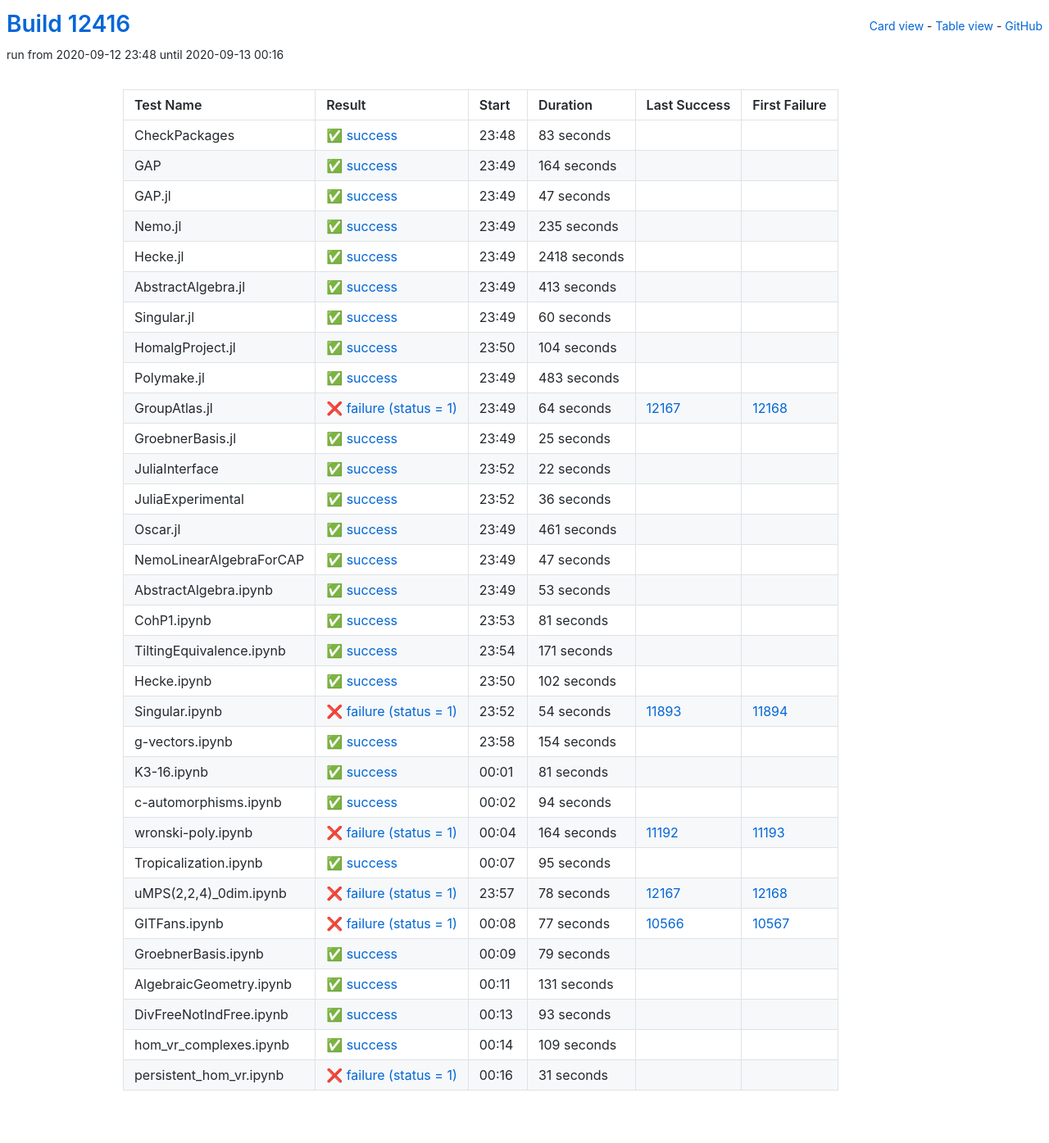
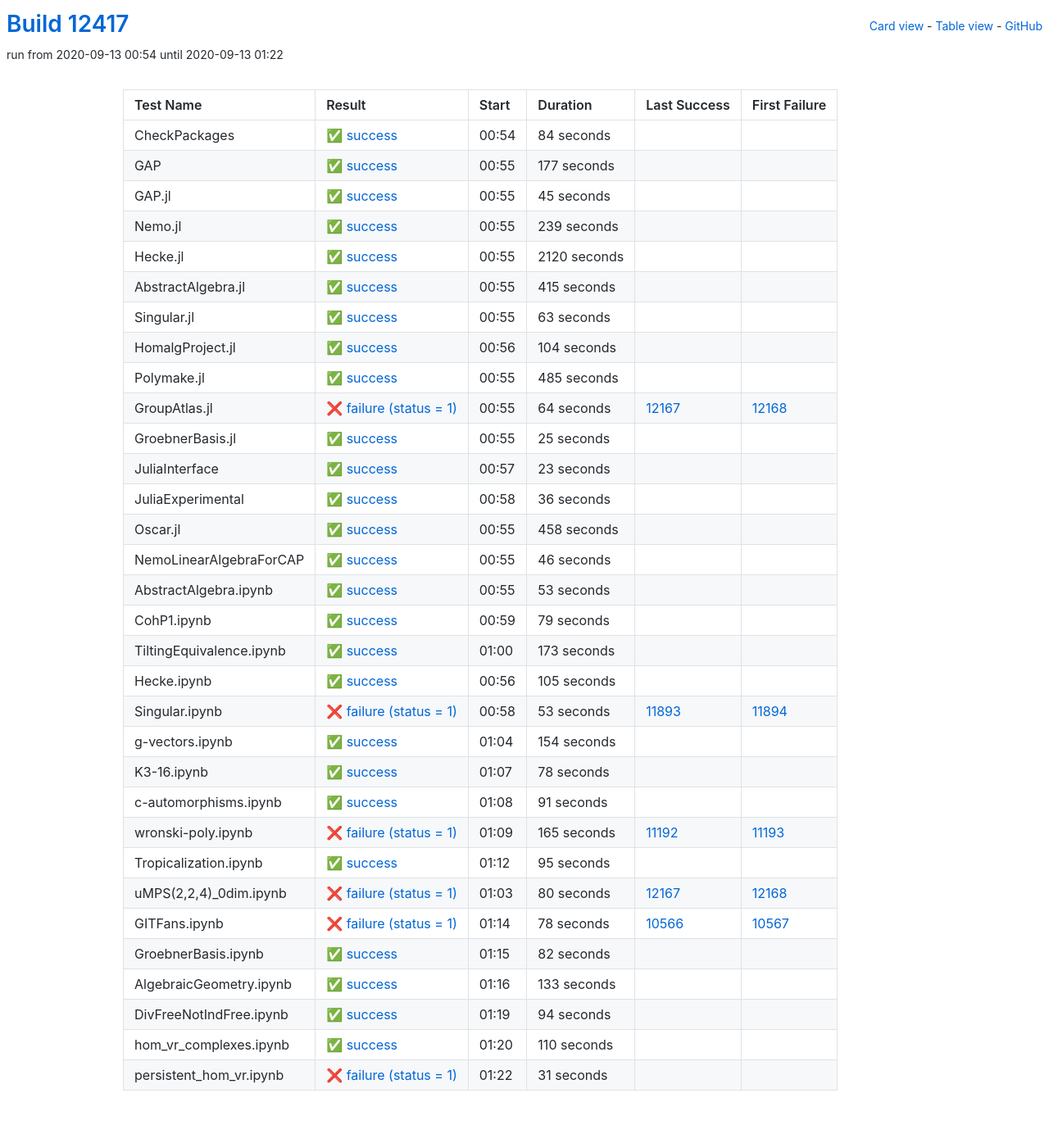
Before and after one commit to oscar-system/oscar-ci-status, a Jekyll site: the page built from table.html, in a window 1280 px wide. Shown: the whole page at 82% size. Built offline with Jekyll 4.4.1, drawn with Linux system fonts in a browser that asks for light colours.

Commit message:
Build #12417

```diff
--- a/_data/ci.yml
+++ b/_data/ci.yml
@@ -1,6 +1,6 @@
 ---
-build: 12416
-build_url: https://oscarci.mathematik.uni-kl.de/job/oscar/12416/
+build: 12417
+build_url: https://oscarci.mathematik.uni-kl.de/job/oscar/12417/
 job: oscar
 organization: oscar-system
 repo: oscar-ci-status
@@ -8,92 +8,92 @@
 tests:
 - name: CheckPackages
   id: checkpackages
-  log: https://oscarci.mathematik.uni-kl.de/job/oscar/12416/artifact/logs/build-12416/CheckPackages.log
-  start: 2020-09-12 23:48
+  log: https://oscarci.mathematik.uni-kl.de/job/oscar/12417/artifact/logs/build-12417/CheckPackages.log
+  start: 2020-09-13 00:54
   success: true
   exitcode: 0
   status: success
-  duration: 83
+  duration: 84
   last_success: false
   last_success_url:
   first_failure: false
   first_failure_url:
 - name: GAP
   id: gap
-  log: https://oscarci.mathematik.uni-kl.de/job/oscar/12416/artifact/logs/build-12416/GAP.log
-  start: 2020-09-12 23:49
+  log: https://oscarci.mathematik.uni-kl.de/job/oscar/12417/artifact/logs/build-12417/GAP.log
+  start: 2020-09-13 00:55
   success: true
   exitcode: 0
   status: success
-  duration: 164
+  duration: 177
   last_success: false
   last_success_url:
   first_failure: false
   first_failure_url:
 - name: GAP.jl
   id: gap-jl
-  log: https://oscarci.mathematik.uni-kl.de/job/oscar/12416/artifact/logs/build-12416/GAP.jl.log
-  start: 2020-09-12 23:49
+  log: https://oscarci.mathematik.uni-kl.de/job/oscar/12417/artifact/logs/build-12417/GAP.jl.log
+  start: 2020-09-13 00:55
   success: true
   exitcode: 0
   status: success
-  duration: 47
+  duration: 45
   last_success: false
   last_success_url:
   first_failure: false
   first_failure_url:
 - name: Nemo.jl
   id: nemo-jl
-  log: https://oscarci.mathematik.uni-kl.de/job/oscar/12416/artifact/logs/build-12416/Nemo.jl.log
-  start: 2020-09-12 23:49
+  log: https://oscarci.mathematik.uni-kl.de/job/oscar/12417/artifact/logs/build-12417/Nemo.jl.log
+  start: 2020-09-13 00:55
   success: true
   exitcode: 0
   status: success
-  duration: 235
+  duration: 239
   last_success: false
   last_success_url:
   first_failure: false
   first_failure_url:
 - name: Hecke.jl
   id: hecke-jl
-  log: https://oscarci.mathematik.uni-kl.de/job/oscar/12416/artifact/logs/build-12416/Hecke.jl.log
-  start: 2020-09-12 23:49
+  log: https://oscarci.mathematik.uni-kl.de/job/oscar/12417/artifact/logs/build-12417/Hecke.jl.log
+  start: 2020-09-13 00:55
   success: true
   exitcode: 0
   status: success
-  duration: 2418
+  duration: 2120
   last_success: false
   last_success_url:
   first_failure: false
   first_failure_url:
 - name: AbstractAlgebra.jl
   id: abstractalgebra-jl
-  log: https://oscarci.mathematik.uni-kl.de/job/oscar/12416/artifact/logs/build-12416/AbstractAlgebra.jl.log
-  start: 2020-09-12 23:49
+  log: https://oscarci.mathematik.uni-kl.de/job/oscar/12417/artifact/logs/build-12417/AbstractAlgebra.jl.log
+  start: 2020-09-13 00:55
   success: true
   exitcode: 0
   status: success
-  duration: 413
+  duration: 415
   last_success: false
   last_success_url:
   first_failure: false
   first_failure_url:
 - name: Singular.jl
   id: singular-jl
-  log: https://oscarci.mathematik.uni-kl.de/job/oscar/12416/artifact/logs/build-12416/Singular.jl.log
-  start: 2020-09-12 23:49
+  log: https://oscarci.mathematik.uni-kl.de/job/oscar/12417/artifact/logs/build-12417/Singular.jl.log
+  start: 2020-09-13 00:55
   success: true
   exitcode: 0
   status: success
-  duration: 60
+  duration: 63
   last_success: false
   last_success_url:
   first_failure: false
   first_failure_url:
 - name: HomalgProject.jl
   id: homalgproject-jl
-  log: https://oscarci.mathematik.uni-kl.de/job/oscar/12416/artifact/logs/build-12416/HomalgProject.jl.log
-  start: 2020-09-12 23:50
+  log: https://oscarci.mathematik.uni-kl.de/job/oscar/12417/artifact/logs/build-12417/HomalgProject.jl.log
+  start: 2020-09-13 00:56
   success: true
   exitcode: 0
   status: success
@@ -104,20 +104,20 @@
   first_failure_url:
 - name: Polymake.jl
   id: polymake-jl
-  log: https://oscarci.mathematik.uni-kl.de/job/oscar/12416/artifact/logs/build-12416/Polymake.jl.log
-  start: 2020-09-12 23:49
+  log: https://oscarci.mathematik.uni-kl.de/job/oscar/12417/artifact/logs/build-12417/Polymake.jl.log
+  start: 2020-09-13 00:55
   success: true
   exitcode: 0
   status: success
-  duration: 483
+  duration: 485
   last_success: false
   last_success_url:
   first_failure: false
   first_failure_url:
 - name: GroupAtlas.jl
   id: groupatlas-jl
-  log: https://oscarci.mathematik.uni-kl.de/job/oscar/12416/artifact/logs/build-12416/GroupAtlas.jl.log
-  start: 2020-09-12 23:49
+  log: https://oscarci.mathematik.uni-kl.de/job/oscar/12417/artifact/logs/build-12417/GroupAtlas.jl.log
+  start: 2020-09-13 00:55
   success: false
   exitcode: 1
   status: failure
@@ -128,8 +128,8 @@
   first_failure_url: https://oscarci.mathematik.uni-kl.de/job/oscar/12168/
 - name: GroebnerBasis.jl
   id: groebnerbasis-jl
-  log: https://oscarci.mathematik.uni-kl.de/job/oscar/12416/artifact/logs/build-12416/GroebnerBasis.jl.log
-  start: 2020-09-12 23:49
+  log: https://oscarci.mathematik.uni-kl.de/job/oscar/12417/artifact/logs/build-12417/GroebnerBasis.jl.log
+  start: 2020-09-13 00:55
   success: true
   exitcode: 0
   status: success
@@ -140,20 +140,20 @@
   first_failure_url:
 - name: JuliaInterface
   id: juliainterface
-  log: https://oscarci.mathematik.uni-kl.de/job/oscar/12416/artifact/logs/build-12416/JuliaInterface.log
-  start: 2020-09-12 23:52
+  log: https://oscarci.mathematik.uni-kl.de/job/oscar/12417/artifact/logs/build-12417/JuliaInterface.log
+  start: 2020-09-13 00:57
   success: true
   exitcode: 0
   status: success
-  duration: 22
+  duration: 23
   last_success: false
   last_success_url:
   first_failure: false
   first_failure_url:
 - name: JuliaExperimental
   id: juliaexperimental
-  log: https://oscarci.mathematik.uni-kl.de/job/oscar/12416/artifact/logs/build-12416/JuliaExperimental.log
-  start: 2020-09-12 23:52
+  log: https://oscarci.mathematik.uni-kl.de/job/oscar/12417/artifact/logs/build-12417/JuliaExperimental.log
+  start: 2020-09-13 00:58
   success: true
   exitcode: 0
   status: success
@@ -164,32 +164,32 @@
   first_failure_url:
 - name: Oscar.jl
   id: oscar-jl
-  log: https://oscarci.mathematik.uni-kl.de/job/oscar/12416/artifact/logs/build-12416/Oscar.jl.log
-  start: 2020-09-12 23:49
+  log: https://oscarci.mathematik.uni-kl.de/job/oscar/12417/artifact/logs/build-12417/Oscar.jl.log
+  start: 2020-09-13 00:55
   success: true
   exitcode: 0
   status: success
-  duration: 461
+  duration: 458
   last_success: false
   last_success_url:
   first_failure: false
   first_failure_url:
 - name: NemoLinearAlgebraForCAP
   id: nemolinearalgebraforcap
-  log: https://oscarci.mathematik.uni-kl.de/job/oscar/12416/artifact/logs/build-12416/NemoLinearAlgebraForCAP.log
-  start: 2020-09-12 23:49
+  log: https://oscarci.mathematik.uni-kl.de/job/oscar/12417/artifact/logs/build-12417/NemoLinearAlgebraForCAP.log
+  start: 2020-09-13 00:55
   success: true
   exitcode: 0
   status: success
-  duration: 47
+  duration: 46
   last_success: false
   last_success_url:
   first_failure: false
   first_failure_url:
 - name: AbstractAlgebra.ipynb
   id: abstractalgebra-ipynb
-  log: https://oscarci.mathematik.uni-kl.de/job/oscar/12416/artifact/logs/build-12416/AbstractAlgebra.ipynb.log
-  start: 2020-09-12 23:49
+  log: https://oscarci.mathematik.uni-kl.de/job/oscar/12417/artifact/logs/build-12417/AbstractAlgebra.ipynb.log
+  start: 2020-09-13 00:55
   success: true
   exitcode: 0
   status: success
@@ -200,56 +200,56 @@
   first_failure_url:
 - name: CohP1.ipynb
   id: cohp1-ipynb
-  log: https://oscarci.mathematik.uni-kl.de/job/oscar/12416/artifact/logs/build-12416/CohP1.ipynb.log
-  start: 2020-09-12 23:53
+  log: https://oscarci.mathematik.uni-kl.de/job/oscar/12417/artifact/logs/build-12417/CohP1.ipynb.log
+  start: 2020-09-13 00:59
   success: true
   exitcode: 0
   status: success
-  duration: 81
+  duration: 79
   last_success: false
   last_success_url:
   first_failure: false
   first_failure_url:
 - name: TiltingEquivalence.ipynb
   id: tiltingequivalence-ipynb
-  log: https://oscarci.mathematik.uni-kl.de/job/oscar/12416/artifact/logs/build-12416/TiltingEquivalence.ipynb.log
-  start: 2020-09-12 23:54
+  log: https://oscarci.mathematik.uni-kl.de/job/oscar/12417/artifact/logs/build-12417/TiltingEquivalence.ipynb.log
+  start: 2020-09-13 01:00
   success: true
   exitcode: 0
   status: success
-  duration: 171
+  duration: 173
   last_success: false
   last_success_url:
   first_failure: false
   first_failure_url:
 - name: Hecke.ipynb
   id: hecke-ipynb
-  log: https://oscarci.mathematik.uni-kl.de/job/oscar/12416/artifact/logs/build-12416/Hecke.ipynb.log
-  start: 2020-09-12 23:50
+  log: https://oscarci.mathematik.uni-kl.de/job/oscar/12417/artifact/logs/build-12417/Hecke.ipynb.log
+  start: 2020-09-13 00:56
   success: true
   exitcode: 0
   status: success
-  duration: 102
+  duration: 105
   last_success: false
   last_success_url:
   first_failure: false
   first_failure_url:
 - name: Singular.ipynb
   id: singular-ipynb
-  log: https://oscarci.mathematik.uni-kl.de/job/oscar/12416/artifact/logs/build-12416/Singular.ipynb.log
-  start: 2020-09-12 23:52
+  log: https://oscarci.mathematik.uni-kl.de/job/oscar/12417/artifact/logs/build-12417/Singular.ipynb.log
+  start: 2020-09-13 00:58
   success: false
   exitcode: 1
   status: failure
-  duration: 54
+  duration: 53
   last_success: 11893
   last_success_url: https://oscarci.mathematik.uni-kl.de/job/oscar/11893/
   first_failure: 11894
   first_failure_url: https://oscarci.mathematik.uni-kl.de/job/oscar/11894/
 - name: g-vectors.ipynb
   id: g-vectors-ipynb
-  log: https://oscarci.mathematik.uni-kl.de/job/oscar/12416/artifact/logs/build-12416/g-vectors.ipynb.log
-  start: 2020-09-12 23:58
+  log: https://oscarci.mathematik.uni-kl.de/job/oscar/12417/artifact/logs/build-12417/g-vectors.ipynb.log
+  start: 2020-09-13 01:04
   success: true
   exitcode: 0
   status: success
@@ -260,44 +260,44 @@
   first_failure_url:
 - name: K3-16.ipynb
   id: k3-16-ipynb
-  log: https://oscarci.mathematik.uni-kl.de/job/oscar/12416/artifact/logs/build-12416/K3-16.ipynb.log
-  start: 2020-09-13 00:01
+  log: https://oscarci.mathematik.uni-kl.de/job/oscar/12417/artifact/logs/build-12417/K3-16.ipynb.log
+  start: 2020-09-13 01:07
   success: true
   exitcode: 0
   status: success
-  duration: 81
+  duration: 78
   last_success: false
   last_success_url:
   first_failure: false
   first_failure_url:
 - name: c-automorphisms.ipynb
   id: c-automorphisms-ipynb
-  log: https://oscarci.mathematik.uni-kl.de/job/oscar/12416/artifact/logs/build-12416/c-automorphisms.ipynb.log
-  start: 2020-09-13 00:02
+  log: https://oscarci.mathematik.uni-kl.de/job/oscar/12417/artifact/logs/build-12417/c-automorphisms.ipynb.log
+  start: 2020-09-13 01:08
   success: true
   exitcode: 0
   status: success
-  duration: 94
+  duration: 91
   last_success: false
   last_success_url:
   first_failure: false
   first_failure_url:
 - name: wronski-poly.ipynb
   id: wronski-poly-ipynb
-  log: https://oscarci.mathematik.uni-kl.de/job/oscar/12416/artifact/logs/build-12416/wronski-poly.ipynb.log
-  start: 2020-09-13 00:04
+  log: https://oscarci.mathematik.uni-kl.de/job/oscar/12417/artifact/logs/build-12417/wronski-poly.ipynb.log
+  start: 2020-09-13 01:09
   success: false
   exitcode: 1
   status: failure
-  duration: 164
+  duration: 165
   last_success: 11192
   last_success_url: https://oscarci.mathematik.uni-kl.de/job/oscar/11192/
   first_failure: 11193
   first_failure_url: https://oscarci.mathematik.uni-kl.de/job/oscar/11193/
 - name: Tropicalization.ipynb
   id: tropicalization-ipynb
-  log: https://oscarci.mathematik.uni-kl.de/job/oscar/12416/artifact/logs/build-12416/Tropicalization.ipynb.log
-  start: 2020-09-13 00:07
+  log: https://oscarci.mathematik.uni-kl.de/job/oscar/12417/artifact/logs/build-12417/Tropicalization.ipynb.log
+  start: 2020-09-13 01:12
   success: true
   exitcode: 0
   status: success
@@ -308,80 +308,80 @@
   first_failure_url:
 - name: uMPS(2,2,4)_0dim.ipynb
   id: umps-2-2-4-0dim-ipynb
-  log: https://oscarci.mathematik.uni-kl.de/job/oscar/12416/artifact/logs/build-12416/uMPS-2-2-4-_0dim.ipynb.log
-  start: 2020-09-12 23:57
+  log: https://oscarci.mathematik.uni-kl.de/job/oscar/12417/artifact/logs/build-12417/uMPS-2-2-4-_0dim.ipynb.log
+  start: 2020-09-13 01:03
   success: false
   exitcode: 1
   status: failure
-  duration: 78
+  duration: 80
   last_success: 12167
   last_success_url: https://oscarci.mathematik.uni-kl.de/job/oscar/12167/
   first_failure: 12168
   first_failure_url: https://oscarci.mathematik.uni-kl.de/job/oscar/12168/
 - name: GITFans.ipynb
   id: gitfans-ipynb
-  log: https://oscarci.mathematik.uni-kl.de/job/oscar/12416/artifact/logs/build-12416/GITFans.ipynb.log
-  start: 2020-09-13 00:08
+  log: https://oscarci.mathematik.uni-kl.de/job/oscar/12417/artifact/logs/build-12417/GITFans.ipynb.log
+  start: 2020-09-13 01:14
   success: false
   exitcode: 1
   status: failure
-  duration: 77
+  duration: 78
   last_success: 10566
   last_success_url: https://oscarci.mathematik.uni-kl.de/job/oscar/10566/
   first_failure: 10567
   first_failure_url: https://oscarci.mathematik.uni-kl.de/job/oscar/10567/
 - name: GroebnerBasis.ipynb
   id: groebnerbasis-ipynb
-  log: https://oscarci.mathematik.uni-kl.de/job/oscar/12416/artifact/logs/build-12416/GroebnerBasis.ipynb.log
-  start: 2020-09-13 00:09
+  log: https://oscarci.mathematik.uni-kl.de/job/oscar/12417/artifact/logs/build-12417/GroebnerBasis.ipynb.log
+  start: 2020-09-13 01:15
   success: true
   exitcode: 0
   status: success
-  duration: 79
+  duration: 82
   last_success: false
   last_success_url:
   first_failure: false
   first_failure_url:
 - name: AlgebraicGeometry.ipynb
   id: algebraicgeometry-ipynb
-  log: https://oscarci.mathematik.uni-kl.de/job/oscar/12416/artifact/logs/build-12416/AlgebraicGeometry.ipynb.log
-  start: 2020-09-13 00:11
+  log: https://oscarci.mathematik.uni-kl.de/job/oscar/12417/artifact/logs/build-12417/AlgebraicGeometry.ipynb.log
+  start: 2020-09-13 01:16
   success: true
   exitcode: 0
   status: success
-  duration: 131
+  duration: 133
   last_success: false
   last_success_url:
   first_failure: false
   first_failure_url:
 - name: DivFreeNotIndFree.ipynb
   id: divfreenotindfree-ipynb
-  log: https://oscarci.mathematik.uni-kl.de/job/oscar/12416/artifact/logs/build-12416/DivFreeNotIndFree.ipynb.log
-  start: 2020-09-13 00:13
+  log: https://oscarci.mathematik.uni-kl.de/job/oscar/12417/artifact/logs/build-12417/DivFreeNotIndFree.ipynb.log
+  start: 2020-09-13 01:19
   success: true
   exitcode: 0
   status: success
-  duration: 93
+  duration: 94
   last_success: false
   last_success_url:
   first_failure: false
   first_failure_url:
 - name: hom_vr_complexes.ipynb
   id: hom-vr-complexes-ipynb
-  log: https://oscarci.mathematik.uni-kl.de/job/oscar/12416/artifact/logs/build-12416/hom_vr_complexes.ipynb.log
-  start: 2020-09-13 00:14
+  log: https://oscarci.mathematik.uni-kl.de/job/oscar/12417/artifact/logs/build-12417/hom_vr_complexes.ipynb.log
+  start: 2020-09-13 01:20
   success: true
   exitcode: 0
   status: success
-  duration: 109
+  duration: 110
   last_success: false
   last_success_url:
   first_failure: false
   first_failure_url:
 - name: persistent_hom_vr.ipynb
   id: persistent-hom-vr-ipynb
-  log: https://oscarci.mathematik.uni-kl.de/job/oscar/12416/artifact/logs/build-12416/persistent_hom_vr.ipynb.log
-  start: 2020-09-13 00:16
+  log: https://oscarci.mathematik.uni-kl.de/job/oscar/12417/artifact/logs/build-12417/persistent_hom_vr.ipynb.log
+  start: 2020-09-13 01:22
   success: false
   exitcode: 1
   status: failure
```
Also changed, not shown: README.md.
